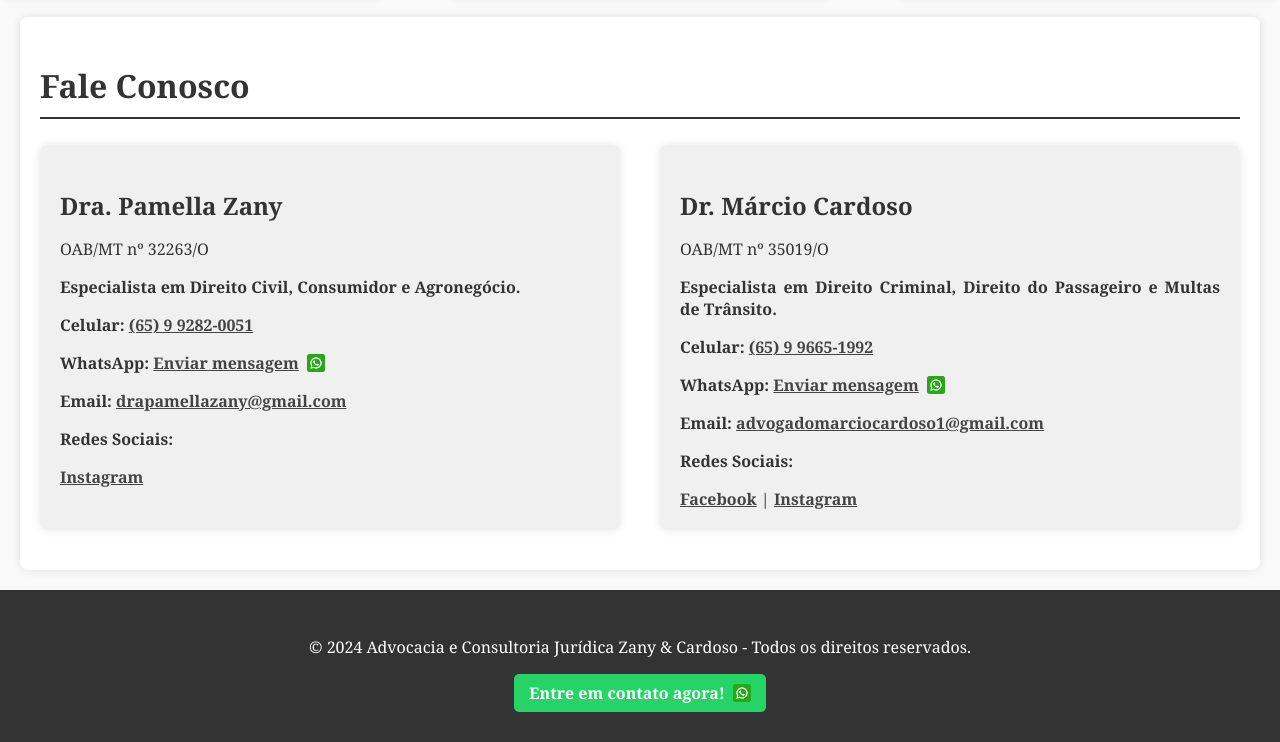
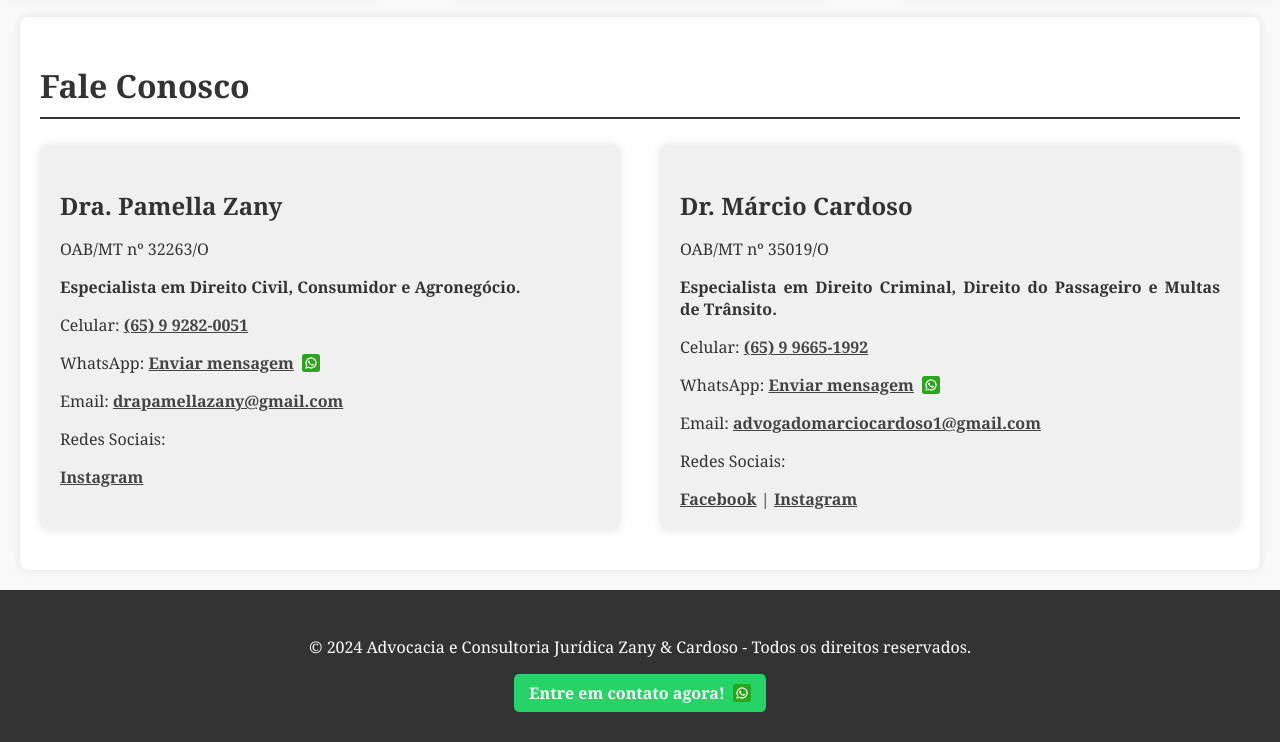
Before and after one commit to advocaciazanyecardoso/advocacia-zany-cardoso, a plain HTML site: page index.html in a window 1280 px wide. Shown: the part 3205-3947 px from the top of the page. Drawn offline with Linux system fonts and the light colour scheme.

Commit message:
Update index.html

```diff
--- a/index.html
+++ b/index.html
@@ -400,11 +400,10 @@ height="0" width="0" style="display:none;visibility:hidden"></iframe></noscript>
             <h3>Dra. Pamella Zany</h3>
             <p>OAB/MT nº 32263/O</p>
             <p><strong>Especialista em Direito Civil, Consumidor e Agronegócio.</strong></p>
-            <p><strong>Celular:</strong> <a href="tel:+5565992820051" class="contato-link">(65) 9 9282-0051</a></p>
-            <p><strong>WhatsApp:</strong> <a href="https://wa.me/5565992820051" class="contato-link">Enviar mensagem <span class="whatsapp-icon"></span></a></p>
-            <p><strong>Email:</strong> <a href="mailto:drapamellazany@gmail.com" class="contato-link">drapamellazany@gmail.com</a></p>
-            <p><strong>Redes Sociais:</strong></p>
-            <a href="https://www.instagram.com/pamyzany/" class="contato-link" target="_blank">Instagram</a>
+            <p>Celular: <a href="tel:+5565992820051" class="contato-link">(65) 9 9282-0051</a></p>
+            <p>WhatsApp: <a href="https://wa.me/5565992820051" class="contato-link">Enviar mensagem <span class="whatsapp-icon"></span></a></p>
+            <p>Email: <a href="mailto:drapamellazany@gmail.com" class="contato-link">drapamellazany@gmail.com</a></p>
+            <p>Redes Sociais:</p> <a href="https://www.instagram.com/pamyzany/" class="contato-link" target="_blank">Instagram</a>
         </div>
 
         <!-- Contato Dr. Márcio Cardoso -->
@@ -412,12 +411,10 @@ height="0" width="0" style="display:none;visibility:hidden"></iframe></noscript>
             <h3>Dr. Márcio Cardoso</h3>
             <p>OAB/MT nº 35019/O</p>
             <p><strong>Especialista em Direito Criminal, Direito do Passageiro e Multas de Trânsito.</strong></p>
-            <p><strong>Celular:</strong> <a href="tel:+5565996651992" class="contato-link">(65) 9 9665-1992</a></p>
-            <p><strong>WhatsApp:</strong> <a href="https://wa.me/5565996651992" class="contato-link">Enviar mensagem <span class="whatsapp-icon"></span></a></p>
-            <p><strong>Email:</strong> <a href="mailto:advogadomarciocardoso1@gmail.com" class="contato-link">advogadomarciocardoso1@gmail.com</a></p>
-            <p><strong>Redes Sociais:</strong></p>
-            <a href="https://www.facebook.com/adv.marciocardoso" class="contato-link">Facebook</a> |
-            <a href="https://www.instagram.com/adv.marciocardoso" class="contato-link">Instagram</a>
+            <p>Celular: <a href="tel:+5565996651992" class="contato-link">(65) 9 9665-1992</a></p>
+            <p>WhatsApp: <a href="https://wa.me/5565996651992" class="contato-link">Enviar mensagem <span class="whatsapp-icon"></span></a></p>
+            <p>Email: <a href="mailto:advogadomarciocardoso1@gmail.com" class="contato-link">advogadomarciocardoso1@gmail.com</a></p>
+            <p>Redes Sociais:</p> <a href="https://www.facebook.com/adv.marciocardoso" class="contato-link">Facebook</a> | <a href="https://www.instagram.com/adv.marciocardoso" class="contato-link">Instagram</a>
         </div>
 
     </div>
```
